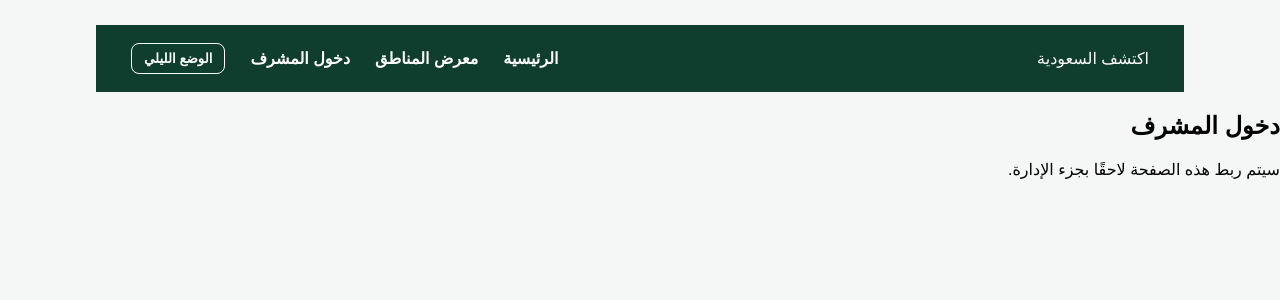
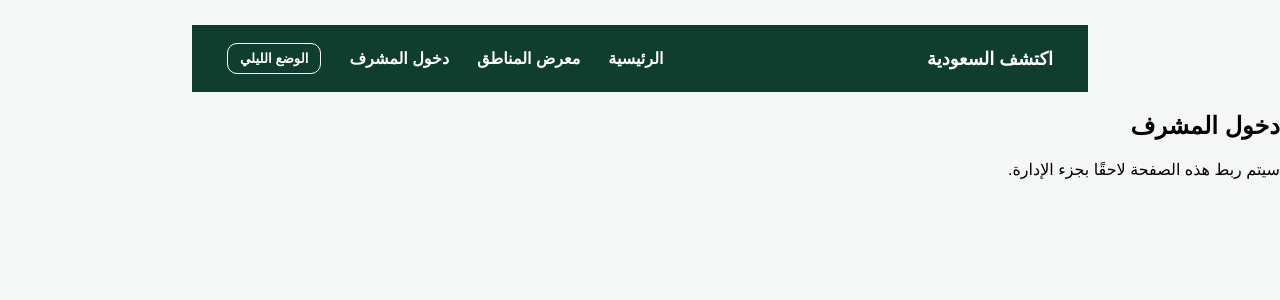
Before and after one commit to sarahalrowaily/saudi-website-project, a PHP site: page /login.html in a window 1280 px wide. Shown: the top 300 px of the page. Run offline with PHP 8.4, Linux system fonts and the light colour scheme.

Commit message:
Update header and navigation styles in CSS
Adjusted header width and navigation gap, added logo and mode button styles.

```diff
--- a/css/style.css
+++ b/css/style.css
@@ -7,7 +7,7 @@ body {
 
 /* ===== HEADER ===== */
 header {
-    width: 85%;
+    width: 70%;
     margin: 25px auto 0;
     background-color: #0f3d2e;
     color: white;
@@ -28,9 +28,8 @@ header h1 {
 nav {
     display: flex;
     align-items: center;
-    gap: 25px;
+    gap: 28px;
 }
-
 nav a {
     color: white;
     text-decoration: none;
@@ -192,3 +191,17 @@ footer {
     margin-top: 20px;
     color: #666;
 }
+
+.logo {
+    font-size: 18px;
+    font-weight: bold;
+}
+
+.mode-btn {
+    background: transparent;
+    color: white;
+    border: 1px solid white;
+    padding: 7px 12px;
+    border-radius: 10px;
+    font-weight: bold;
+}
```
